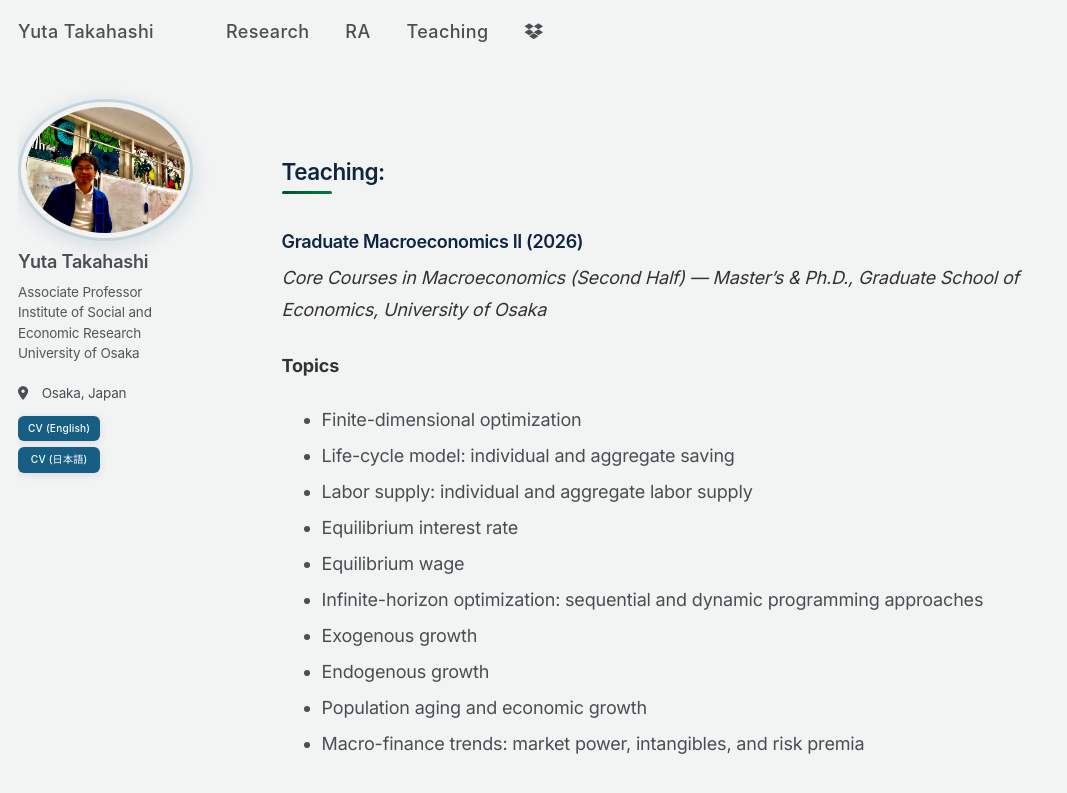
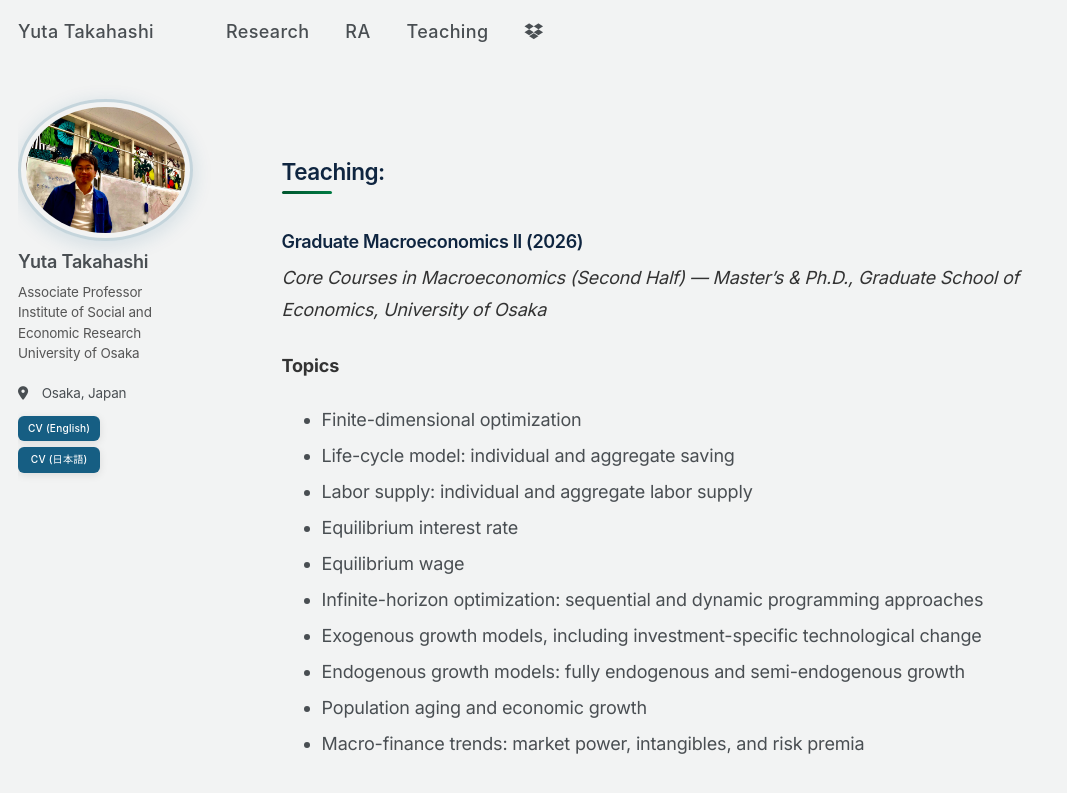
Before and after one commit to yuta-takahashi-1211/yuta-takahashi-1211.github.io, a Jekyll site: the page built from _pages/teaching.md, in a window 1280 px wide and 937 px high. Shown: the top 793 px of the window, without its empty margins (0-1067 px from the left). Built offline with Jekyll 4.4.1, drawn with Linux system fonts in a browser that asks for light colours.

Commit message:
Teaching: detail exogenous and endogenous growth topics
Co-Authored-By: Claude Opus 5.5 <noreply@anthropic.com>
Claude-Session: https://claude.ai/code/session_0144UKTa7neVrEtA4TMc4Zcc

```diff
--- a/_pages/teaching.md
+++ b/_pages/teaching.md
@@ -16,7 +16,7 @@ author_profile: true
 - Equilibrium interest rate
 - Equilibrium wage
 - Infinite-horizon optimization: sequential and dynamic programming approaches
-- Exogenous growth
-- Endogenous growth
+- Exogenous growth models, including investment-specific technological change
+- Endogenous growth models: fully endogenous and semi-endogenous growth
 - Population aging and economic growth
 - Macro-finance trends: market power, intangibles, and risk premia
```
